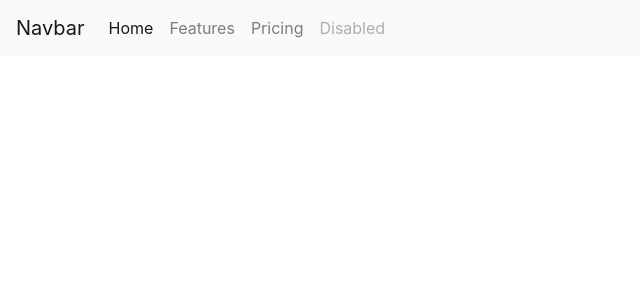
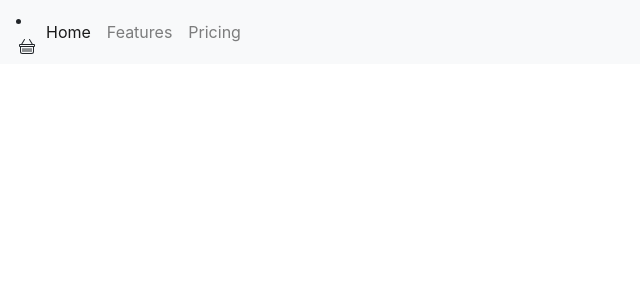
Before and after one commit to santruster/my-apps, a React (Create React App) app: page / in a window 1280 px wide. Shown: the top 300 px of the page, without its empty margins (0-640 px from the left). Built offline with nearby package versions, Linux system fonts and the light colour scheme.

Commit message:
added cartwidget and itemlistcontainer components

```diff
--- a/package.json
+++ b/package.json
@@ -9,6 +9,7 @@
     "bootstrap": "^4.6.0",
     "react": "^17.0.1",
     "react-bootstrap": "^1.5.1",
+    "react-bootstrap-icons": "^1.4.0",
     "react-dom": "^17.0.1",
     "react-scripts": "4.0.3",
     "web-vitals": "^1.1.0"
--- a/src/App.js
+++ b/src/App.js
@@ -1,7 +1,6 @@
-
 import './App.css';
 import NavBar from './components/NavBar';
-
+import ItemListContainer from './components/ItemListContainer';
 
 function App() {
   return (
--- /dev/null
+++ b/src/components/CartWidget.js
@@ -0,0 +1,10 @@
+import { Basket } from 'react-bootstrap-icons';
+function CartWidget() {
+    return (
+      <div className="CartWidget">
+       <Basket />
+      </div>
+    );
+  }
+
+  export default CartWidget;
--- /dev/null
+++ b/src/components/ItemListContainer.js
@@ -0,0 +1,9 @@
+function ItemListContainer() {
+    return (
+      <div className="ItemListContainer">
+        <p>Texto de prueba</p>
+      </div>
+    );
+  }
+
+  export default ItemListContainer;
--- a/src/components/NavBar.js
+++ b/src/components/NavBar.js
@@ -1,27 +1,39 @@
-
+import CartWidget from "./CartWidget";
 
 function NavBar() {
   return (
     <div className="NavBar">
-
       <nav class="navbar navbar-expand-lg navbar-light bg-light">
-        <a class="navbar-brand" href="#">Navbar</a>
-        <button class="navbar-toggler" type="button" data-toggle="collapse" data-target="#navbarNav" aria-controls="navbarNav" aria-expanded="false" aria-label="Toggle navigation">
+        <li class="nav-item">
+          <CartWidget />
+        </li>
+        <button
+          class="navbar-toggler"
+          type="button"
+          data-toggle="collapse"
+          data-target="#navbarNav"
+          aria-controls="navbarNav"
+          aria-expanded="false"
+          aria-label="Toggle navigation"
+        >
           <span class="navbar-toggler-icon"></span>
         </button>
         <div class="collapse navbar-collapse" id="navbarNav">
           <ul class="navbar-nav">
             <li class="nav-item active">
-            <a class="nav-link" href="#">Home <span class="sr-only">(current)</span></a>
+              <a class="nav-link" href="#">
+                Home <span class="sr-only">(current)</span>
+              </a>
             </li>
             <li class="nav-item">
-            <a class="nav-link" href="#">Features</a>
+              <a class="nav-link" href="#">
+                Features
+              </a>
             </li>
             <li class="nav-item">
-            <a class="nav-link" href="#">Pricing</a>
-            </li>
-            <li class="nav-item">
-            <a class="nav-link disabled" href="#">Disabled</a>
+              <a class="nav-link" href="#">
+                Pricing
+              </a>
             </li>
           </ul>
         </div>
```
Also changed, not shown: 1 other file (tests, documents, lock files or other folders). Lines whose indentation alone changed are shown as unchanged.
